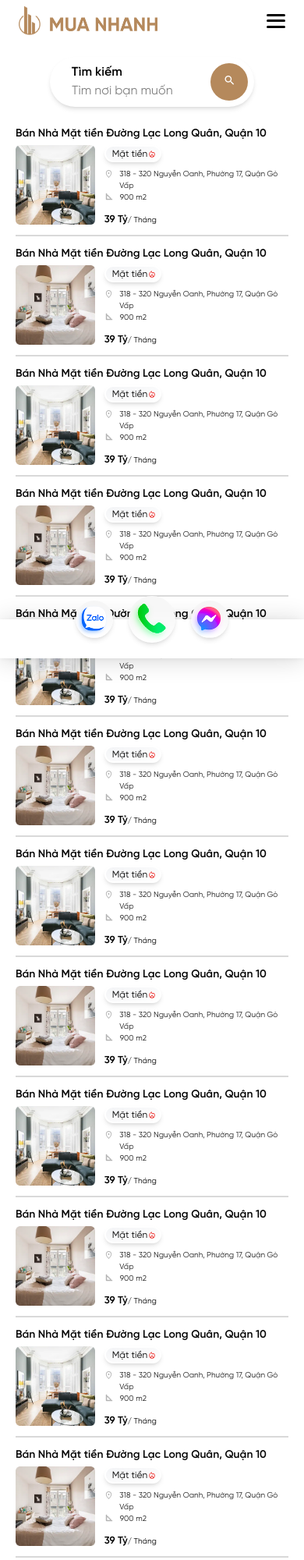
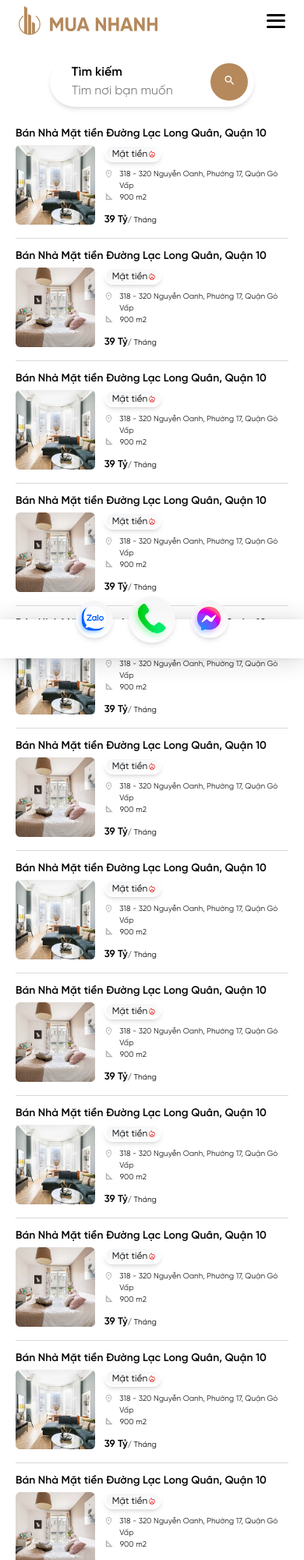
Before and after one commit to vomaingoc/MuaNhanh, a website: page products.html in a window 390 px wide. Shown: the top 2000 px of the page at 78% size. Drawn offline with Linux system fonts and the light colour scheme.

Commit message:
update link

```diff
--- a/products.html
+++ b/products.html
@@ -669,7 +669,7 @@
           <div class="grid md:grid-cols-4 sm:grid-cols-1 md:gap-5 gap-3">
             <!-- product -->
             <div
-              class="product hover:bg-white hover:rounded-2xl hover:shadow-lg ease-in-out transition-all duration-300 md:border-none border-b-2 border-[#D9D9D9] md:pb-0 pb-2"
+              class="product hover:bg-white hover:rounded-2xl hover:shadow-lg ease-in-out transition-all duration-300 md:border-none border-b-1 border-[#D9D9D9] md:pb-0 pb-3"
             >
               <a href="detail-product.html" class="md:hidden block"
                 ><h3
@@ -777,7 +777,7 @@
             </div>
             <!-- product -->
             <div
-              class="product hover:bg-white hover:rounded-2xl hover:shadow-lg ease-in-out transition-all duration-300 md:border-none border-b-2 border-[#D9D9D9] md:pb-0 pb-2"
+              class="product hover:bg-white hover:rounded-2xl hover:shadow-lg ease-in-out transition-all duration-300 md:border-none border-b-1 border-[#D9D9D9] md:pb-0 pb-3"
             >
               <a href="detail-product.html" class="md:hidden block"
                 ><h3
@@ -885,7 +885,7 @@
             </div>
             <!-- product -->
             <div
-              class="product hover:bg-white hover:rounded-2xl hover:shadow-lg ease-in-out transition-all duration-300 md:border-none border-b-2 border-[#D9D9D9] md:pb-0 pb-2"
+              class="product hover:bg-white hover:rounded-2xl hover:shadow-lg ease-in-out transition-all duration-300 md:border-none border-b-1 border-[#D9D9D9] md:pb-0 pb-3"
             >
               <a href="detail-product.html" class="md:hidden block"
                 ><h3
@@ -993,7 +993,7 @@
             </div>
             <!-- product -->
             <div
-              class="product hover:bg-white hover:rounded-2xl hover:shadow-lg ease-in-out transition-all duration-300 md:border-none border-b-2 border-[#D9D9D9] md:pb-0 pb-2"
+              class="product hover:bg-white hover:rounded-2xl hover:shadow-lg ease-in-out transition-all duration-300 md:border-none border-b-1 border-[#D9D9D9] md:pb-0 pb-3"
             >
               <a href="detail-product.html" class="md:hidden block"
                 ><h3
@@ -1101,7 +1101,7 @@
             </div>
             <!-- product -->
             <div
-              class="product hover:bg-white hover:rounded-2xl hover:shadow-lg ease-in-out transition-all duration-300 md:border-none border-b-2 border-[#D9D9D9] md:pb-0 pb-2"
+              class="product hover:bg-white hover:rounded-2xl hover:shadow-lg ease-in-out transition-all duration-300 md:border-none border-b-1 border-[#D9D9D9] md:pb-0 pb-3"
             >
               <a href="detail-product.html" class="md:hidden block"
                 ><h3
@@ -1209,7 +1209,7 @@
             </div>
             <!-- product -->
             <div
-              class="product hover:bg-white hover:rounded-2xl hover:shadow-lg ease-in-out transition-all duration-300 md:border-none border-b-2 border-[#D9D9D9] md:pb-0 pb-2"
+              class="product hover:bg-white hover:rounded-2xl hover:shadow-lg ease-in-out transition-all duration-300 md:border-none border-b-1 border-[#D9D9D9] md:pb-0 pb-3"
             >
               <a href="detail-product.html" class="md:hidden block"
                 ><h3
@@ -1317,7 +1317,7 @@
             </div>
             <!-- product -->
             <div
-              class="product hover:bg-white hover:rounded-2xl hover:shadow-lg ease-in-out transition-all duration-300 md:border-none border-b-2 border-[#D9D9D9] md:pb-0 pb-2"
+              class="product hover:bg-white hover:rounded-2xl hover:shadow-lg ease-in-out transition-all duration-300 md:border-none border-b-1 border-[#D9D9D9] md:pb-0 pb-3"
             >
               <a href="detail-product.html" class="md:hidden block"
                 ><h3
@@ -1425,7 +1425,7 @@
             </div>
             <!-- product -->
             <div
-              class="product hover:bg-white hover:rounded-2xl hover:shadow-lg ease-in-out transition-all duration-300 md:border-none border-b-2 border-[#D9D9D9] md:pb-0 pb-2"
+              class="product hover:bg-white hover:rounded-2xl hover:shadow-lg ease-in-out transition-all duration-300 md:border-none border-b-1 border-[#D9D9D9] md:pb-0 pb-3"
             >
               <a href="detail-product.html" class="md:hidden block"
                 ><h3
@@ -1533,7 +1533,7 @@
             </div>
             <!-- product -->
             <div
-              class="product hover:bg-white hover:rounded-2xl hover:shadow-lg ease-in-out transition-all duration-300 md:border-none border-b-2 border-[#D9D9D9] md:pb-0 pb-2"
+              class="product hover:bg-white hover:rounded-2xl hover:shadow-lg ease-in-out transition-all duration-300 md:border-none border-b-1 border-[#D9D9D9] md:pb-0 pb-3"
             >
               <a href="detail-product.html" class="md:hidden block"
                 ><h3
@@ -1641,7 +1641,7 @@
             </div>
             <!-- product -->
             <div
-              class="product hover:bg-white hover:rounded-2xl hover:shadow-lg ease-in-out transition-all duration-300 md:border-none border-b-2 border-[#D9D9D9] md:pb-0 pb-2"
+              class="product hover:bg-white hover:rounded-2xl hover:shadow-lg ease-in-out transition-all duration-300 md:border-none border-b-1 border-[#D9D9D9] md:pb-0 pb-3"
             >
               <a href="detail-product.html" class="md:hidden block"
                 ><h3
@@ -1749,7 +1749,7 @@
             </div>
             <!-- product -->
             <div
-              class="product hover:bg-white hover:rounded-2xl hover:shadow-lg ease-in-out transition-all duration-300 md:border-none border-b-2 border-[#D9D9D9] md:pb-0 pb-2"
+              class="product hover:bg-white hover:rounded-2xl hover:shadow-lg ease-in-out transition-all duration-300 md:border-none border-b-1 border-[#D9D9D9] md:pb-0 pb-3"
             >
               <a href="detail-product.html" class="md:hidden block"
                 ><h3
@@ -1857,7 +1857,7 @@
             </div>
             <!-- product -->
             <div
-              class="product hover:bg-white hover:rounded-2xl hover:shadow-lg ease-in-out transition-all duration-300 md:border-none border-b-2 border-[#D9D9D9] md:pb-0 pb-2"
+              class="product hover:bg-white hover:rounded-2xl hover:shadow-lg ease-in-out transition-all duration-300 md:border-none border-b-1 border-[#D9D9D9] md:pb-0 pb-3"
             >
               <a href="detail-product.html" class="md:hidden block"
                 ><h3
@@ -2221,22 +2221,22 @@
               <h3 class="text-lg font-semibold">KHÁM PHÁ</h3>
               <ul class="mt-3 space-y-2 text-sm">
                 <li>
-                  <a href="#" class="hover:text-primary-500 hover:underline"
+                  <a href="about.html" class="hover:text-primary-500 hover:underline"
                     >Về chúng tôi</a
                   >
                 </li>
                 <li>
-                  <a href="#" class="hover:text-primary-500 hover:underline"
+                  <a href="products.html" class="hover:text-primary-500 hover:underline"
                     >Nhà bán</a
                   >
                 </li>
                 <li>
-                  <a href="#" class="hover:text-primary-500 hover:underline"
+                  <a href="contact.html" class="hover:text-primary-500 hover:underline"
                     >Liên hệ</a
                   >
                 </li>
                 <li>
-                  <a href="#" class="hover:text-primary-500 hover:underline"
+                  <a href="contact.html" class="hover:text-primary-500 hover:underline"
                     >Ký gửi BĐS</a
                   >
                 </li>
@@ -2258,7 +2258,7 @@
                   >
                 </li>
                 <li>
-                  <a href="#" class="hover:text-primary-500 hover:underline"
+                  <a href="news.html" class="hover:text-primary-500 hover:underline"
                     >Tin tức & sự kiện</a
                   >
                 </li>
```
Also changed, not shown: about.html (+5 -5 lines), detail-news.html (+5 -5 lines), detail-product.html (+19 -10 lines), elements.html (+0 -3 lines), index.html (+17 -17 lines), news.html (+5 -5 lines), assets/css/output.css.
